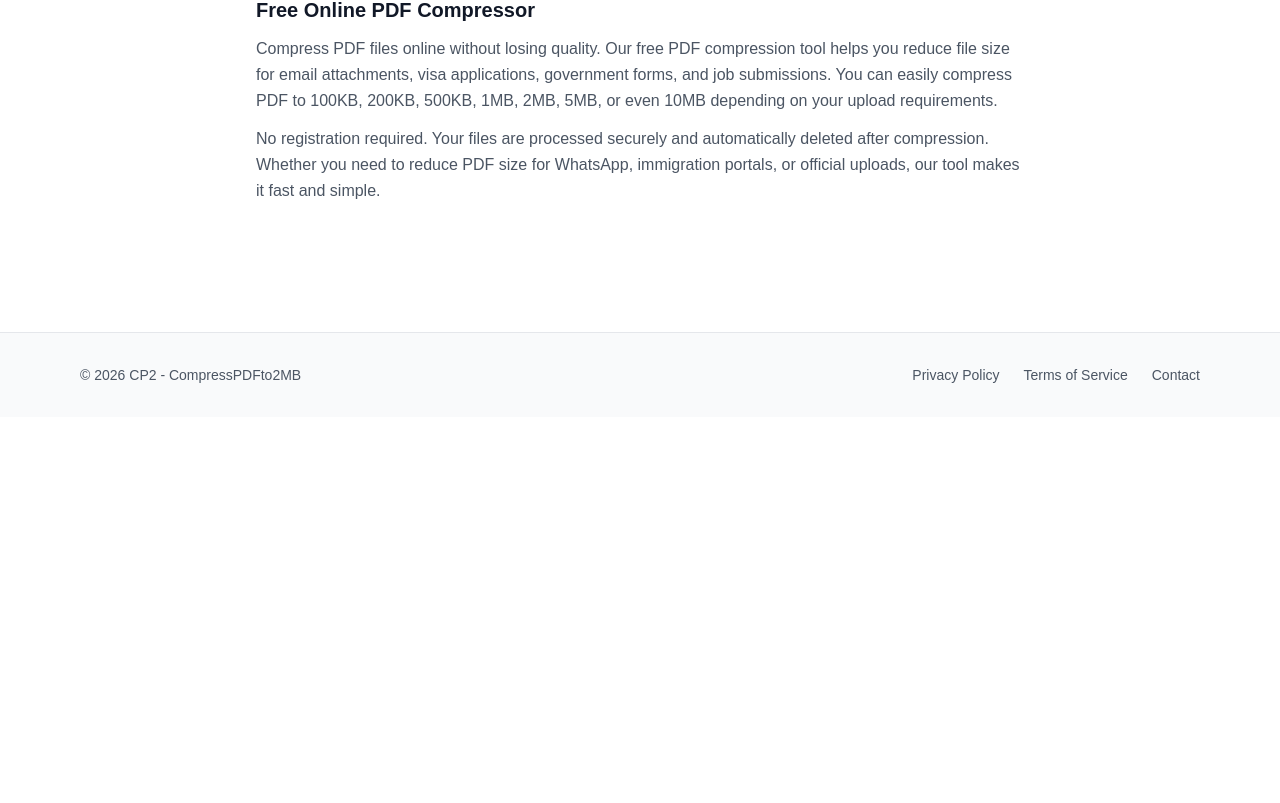
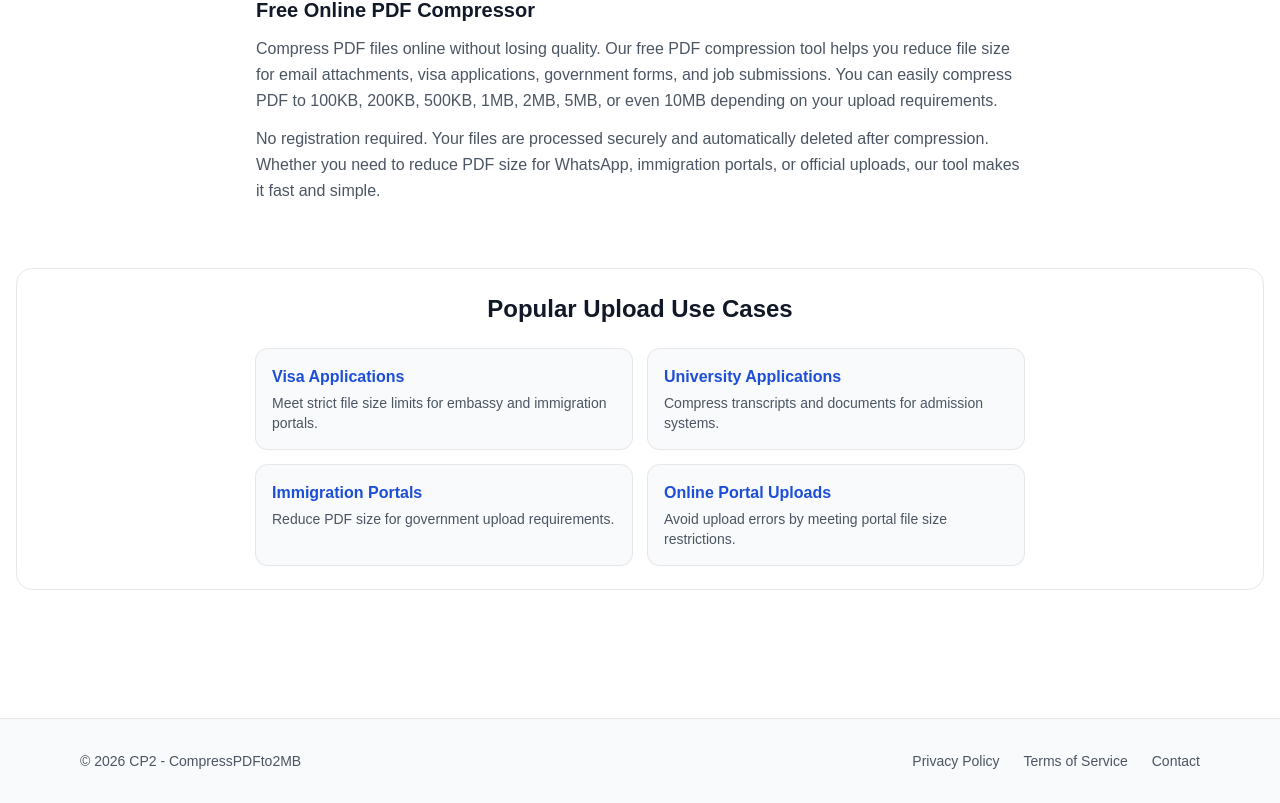
Before and after one commit to behicyildirim/compresspdfto2mb, a Next.js app: page / in a window 1280 px wide. Shown: the part 2499-3302 px from the top of the page. Before the commit the page ends 2916 px from the top, so only its background shows below. Built offline with nearby package versions, Linux system fonts and the light colour scheme.

Commit message:
Add use-case hub to homepage

```diff
--- a/app/page.tsx
+++ b/app/page.tsx
@@ -331,6 +331,43 @@ export default function Home() {
     No registration required. Your files are processed securely and automatically deleted after compression. Whether you need to reduce PDF size for WhatsApp, immigration portals, or official uploads, our tool makes it fast and simple.
   </p>
 </section>
+<section className="mt-16 rounded-2xl border border-gray-200 bg-white p-6">
+  <div className="mx-auto max-w-3xl">
+    <h2 className="text-xl md:text-2xl font-semibold text-gray-900 text-center">
+      Popular Upload Use Cases
+    </h2>
+
+    <div className="mt-6 grid grid-cols-1 sm:grid-cols-2 gap-4">
+      <a href="/compress-pdf-for-visa" className="rounded-xl bg-gray-50 px-4 py-4 shadow-sm ring-1 ring-gray-200 hover:bg-blue-50 transition">
+        <h3 className="font-semibold text-blue-700">Visa Applications</h3>
+        <p className="text-sm text-gray-600 mt-1">
+          Meet strict file size limits for embassy and immigration portals.
+        </p>
+      </a>
+
+      <a href="/compress-pdf-for-university-application" className="rounded-xl bg-gray-50 px-4 py-4 shadow-sm ring-1 ring-gray-200 hover:bg-blue-50 transition">
+        <h3 className="font-semibold text-blue-700">University Applications</h3>
+        <p className="text-sm text-gray-600 mt-1">
+          Compress transcripts and documents for admission systems.
+        </p>
+      </a>
+
+      <a href="/compress-pdf-for-immigration" className="rounded-xl bg-gray-50 px-4 py-4 shadow-sm ring-1 ring-gray-200 hover:bg-blue-50 transition">
+        <h3 className="font-semibold text-blue-700">Immigration Portals</h3>
+        <p className="text-sm text-gray-600 mt-1">
+          Reduce PDF size for government upload requirements.
+        </p>
+      </a>
+
+      <a href="/compress-pdf-for-online-portal" className="rounded-xl bg-gray-50 px-4 py-4 shadow-sm ring-1 ring-gray-200 hover:bg-blue-50 transition">
+        <h3 className="font-semibold text-blue-700">Online Portal Uploads</h3>
+        <p className="text-sm text-gray-600 mt-1">
+          Avoid upload errors by meeting portal file size restrictions.
+        </p>
+      </a>
+    </div>
+  </div>
+</section>
     </main>
   );
 }
```
